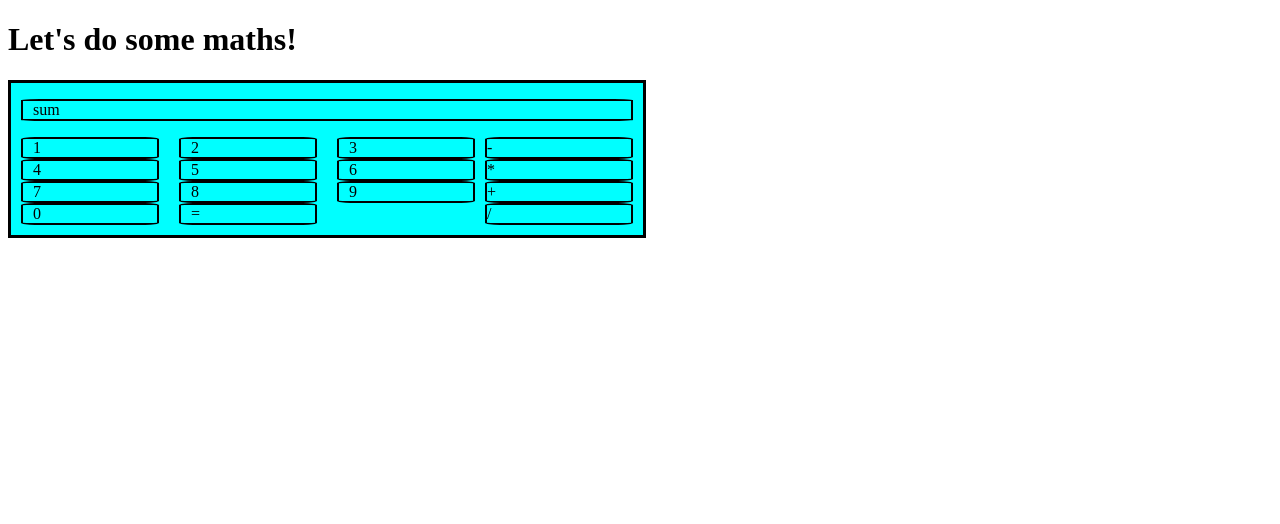
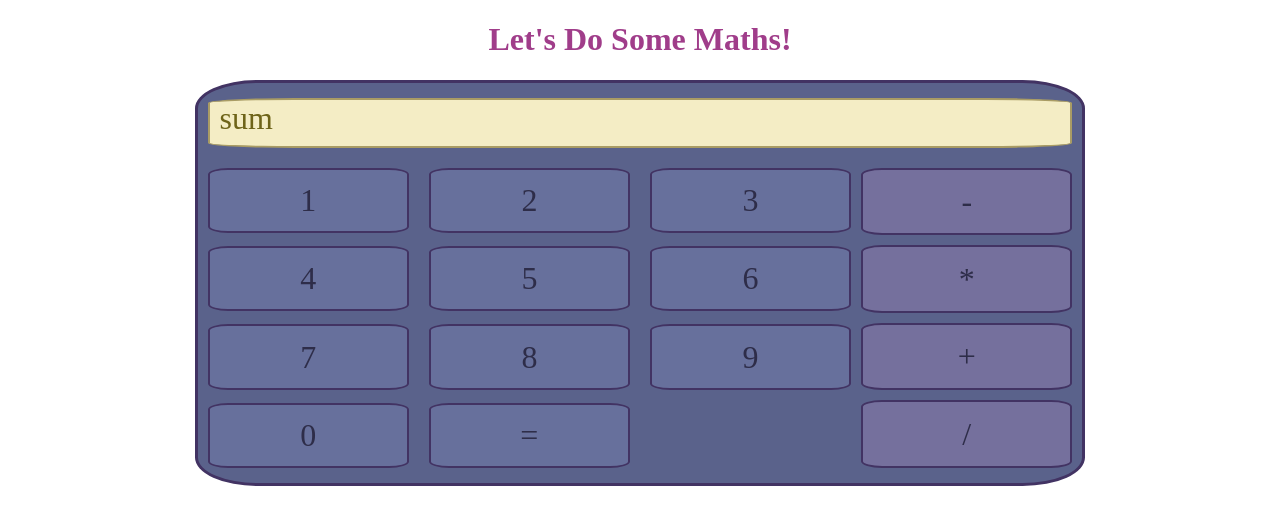
Before and after one commit to fatemehemmati/calculator, a plain HTML site: page index.html in a window 1280 px wide. Drawn offline with Linux system fonts and the light colour scheme.

Commit message:
feat: added style

```diff
--- a/index.html
+++ b/index.html
@@ -15,9 +15,10 @@
     </header>
     <main>
         <div class="calculator">
-            <div>
+            <div class="sum">
             <p class="screen">sum</p>
             </div>
+
             <div class="container">
         <div class="numbers">
             <div class="btn btn-1">1</div>
--- a/style/style.scss
+++ b/style/style.scss
@@ -1,62 +1,114 @@
-div.calculator{
+$border-color:rgb(66, 51, 99);
+$text-color: rgb(46, 45, 73);
+$button-background-color: rgb(103, 112, 156);
+$operator-bg-color:rgb(117, 112, 157);
+body{
+    header{
+        text-align: center;
+        text-transform: capitalize;
+        color:rgb(160, 61, 138)
+    }
+    main{
+    display: flex;
+    justify-content: center;
 
+.calculator{
 
+  height: 400px;
   display: grid;
   border-style:solid;
   border-width: 3px;
-  border-color: black;
-  width: 50%;
-  background-color: aqua;
+  border-color:$border-color;
+  border-radius: 7%;
+  width: 70%;
+  background-color: rgb(90, 98, 139);
 
-  p.screen{
+
+ div.sum{
+      height: 25%;
+       p.screen{
         border-style: solid;
+        border-color: rgb(169, 156, 100);
+        background-color: rgb(244, 237, 197);
         border-width: 2px;
-        border-color: black;
-        border-radius: 5%;
-        padding-left: 10px;
-        margin-left: 10px;
-        padding-right: 10px;
-        margin-right: 10px;
-    }
-    .container{
-        display: grid;
-      grid-template-columns: 3fr 1fr;
-      padding-bottom: 10px;
-
-    .numbers{
-        display: grid;
-        grid-template-columns: 1fr 1fr 1fr;
-        grid-template-rows: 1fr 1fr 1fr 1fr;
-    }
-    .btn{
-         border-style: solid;
-        border-width: 2px;
-        border-color: black;
         border-radius: 10%;
         padding-left: 10px;
         margin-left: 10px;
         padding-right: 10px;
         margin-right: 10px;
+        height:100%;
+         font-size: xx-large;
+         margin-top: 15px;
+         color:rgb(110, 100, 25);
 
-        .btn-0{
-           grid-area: span;
-        }
+
+
+    }
+ }
+
+
+
+    .container{
+        display: grid;
+      grid-template-columns: 3fr 1fr;
+      padding-bottom: 10px;
+      margin-top: -100px;
+      margin-bottom:5PX;
+
+    .numbers{
+        display: grid;
+        row-gap: 13px;
+
+        grid-template-columns: 1fr 1fr 1fr;
+        grid-template-rows: 1fr 1fr 1fr 1fr;
+
+
+    }
+    .btn{
+         border-style: solid;
+        border-width: 2px;
+        border-color: $border-color;
+        border-radius: 10%;
+        padding-left: 10px;
+        margin-left: 10px;
+        padding-right: 10px;
+        margin-right: 10px;
+        font-size: xx-large;
+        display: flex;
+        justify-content: center;
+        align-items: center;
+          background-color: $button-background-color;
+          color: $text-color;
+
+
        }
 
 
 
        .operators{
            display: grid;
+           row-gap: 10px;
            grid-template-columns: 1fr;
            grid-template-rows: 1fr 1fr 1fr 1fr;
            padding-right: 10PX;
+
            .btn-operator{
                border-style: solid;
                border-radius: 10%;
-               border-color: black;
+               border-color: $border-color;
                border-width: 2px;
+               font-size: xx-large;
+               display: flex;
+               justify-content: center;
+               align-items: center;
+               color:$text-color;
+              background-color:  $operator-bg-color;
+
            }
        }
 
     }
 }
+ }
+
+}
```
Also changed, not shown: style/style.css, 1 other file.
